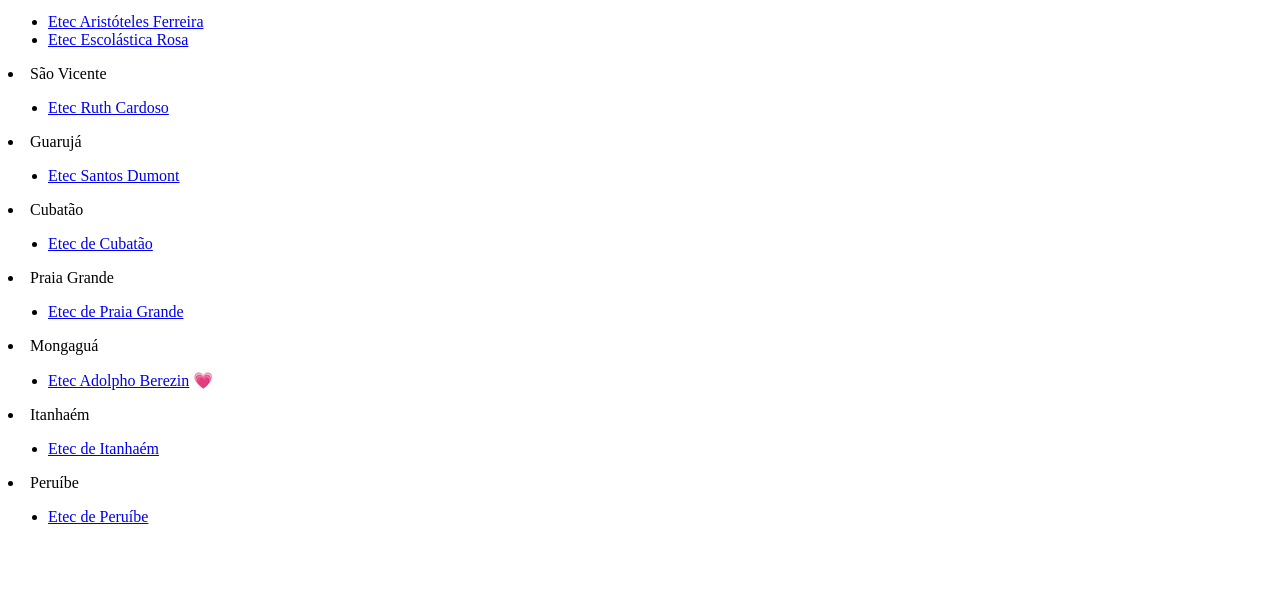
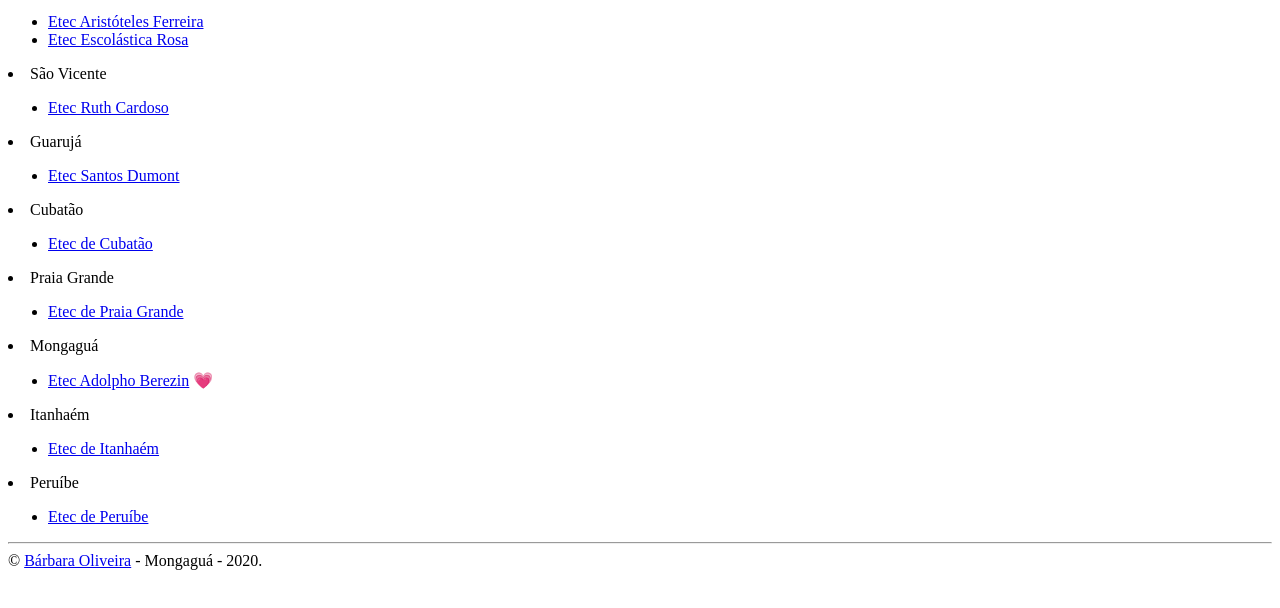
Before and after one commit to barbararoliveira/etecs-baixada-santista, a plain HTML site: page index.html in a window 1280 px wide. Shown: the part 102-710 px from the top of the page. Drawn offline with Linux system fonts and the light colour scheme.

Commit message:
Resolução final do exercício.

```diff
--- a/index.html
+++ b/index.html
@@ -41,5 +41,7 @@
     <ul>
         <li><a href="http://etecperuibe.com.br/" target="_blank">Etec de Peruíbe</a></li>
     </ul>
+    <hr/>
+    &copy <a href="https://github.com/barbararoliveira" target="_blank">Bárbara Oliveira</a></strong> - Mongaguá - 2020.
 </body>
 </html>
```
